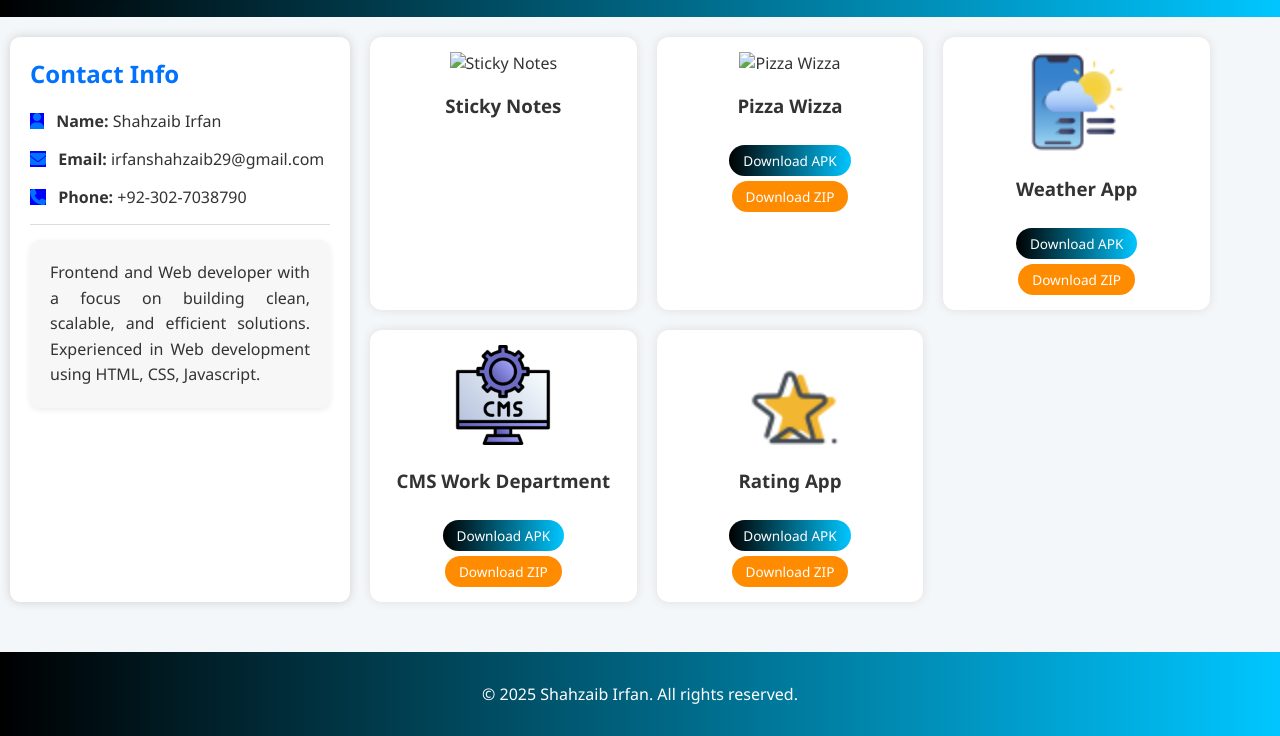
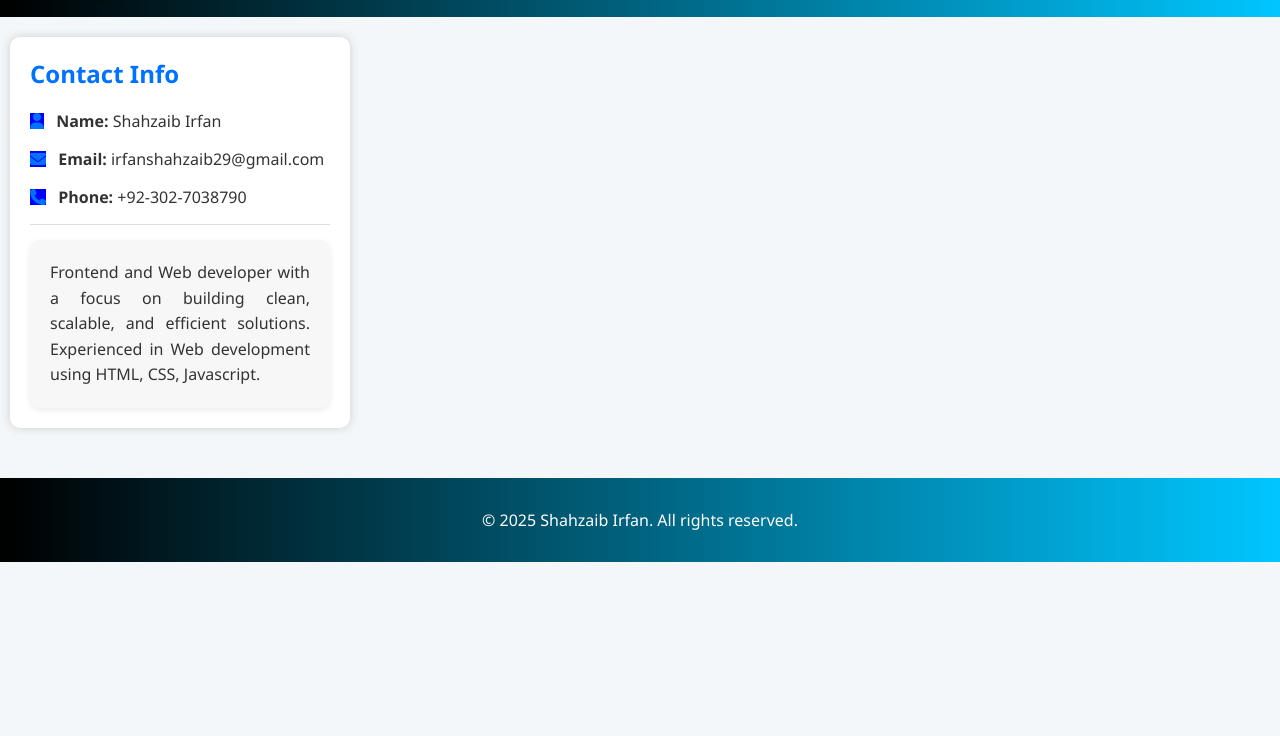
Before and after one commit to ShahzaibIrfanshk/ShahzaibIrfanshk.github.io, a plain HTML site: page index.html in a window 1280 px wide. Shown: the part 162-898 px from the top of the page. After the commit the page ends 800 px from the top, so only its background shows below. Drawn offline with Linux system fonts and the light colour scheme.

Commit message:
Update index.html
swq

```diff
--- a/index.html
+++ b/index.html
@@ -44,41 +44,7 @@
 
     </aside>
 
-    <!-- Apps Section -->
-   <main class="main-content">
-  <section class="apps">
-    <div class="app">
-      <img src="assets/stickynotes.png" alt="Sticky Notes">
-      <h3>Sticky Notes</h3>
-     </div>
-    <div class="app">
-      <img src="assets/pizzawizza.png" alt="Pizza Wizza">
-      <h3>Pizza Wizza</h3>
-      <a href="https://github.com/FarhanRiaz5142/PizzaWizza-App/releases/download/v1.0/PizzaWizza.App.apk" class="button">Download APK</a>
-      <a href="https://github.com/FarhanRiaz5142/PizzaWizza-App/archive/refs/heads/main.zip" class="button" style="background:#ff8c00; margin-top: 5px;">Download ZIP</a>
-    </div>
-    <div class="app">
-      <img src="weather.png" alt="Weather App">
-      <h3>Weather App</h3>
-      <a href="https://github.com/FarhanRiaz5142/Weather-App/releases/download/v1.0/Weather.App.apk" class="button">Download APK</a>
-      <a href="https://github.com/FarhanRiaz5142/Weather-App/archive/refs/heads/main.zip" class="button" style="background:#ff8c00; margin-top: 5px;">Download ZIP</a>
-    </div>
-    <div class="app">
-      <img src="cms.png" alt="CMS Work Dept">
-      <h3>CMS Work Department</h3>
-      <a href="https://github.com/FarhanRiaz5142/CMS-Comsats-Work-Department-System-/releases/download/v1.0/CMS.Comsats.Work.Department.apk" class="button">Download APK</a>
-      <a href="https://github.com/FarhanRiaz5142/CMS-Comsats-Work-Department-System-/archive/refs/heads/main.zip" class="button" style="background:#ff8c00; margin-top: 5px;">Download ZIP</a>
-    </div>
-    <div class="app">
-      <img src="rating.png" alt="Rating App">
-      <h3>Rating App</h3>
-      <a href="https://github.com/FarhanRiaz5142/Rating-App/releases/download/v1.0/Rating.App.apk" class="button">Download APK</a>
-      <a href="https://github.com/FarhanRiaz5142/Rating-App/archive/refs/heads/main.zip" class="button" style="background:#ff8c00; margin-top: 5px;">Download ZIP</a>
-    </div>
-  </section>
-</main>
-
-  </div>
+   </div>
 
   <footer>
     <p>© 2025 Shahzaib Irfan. All rights reserved.</p>
```
